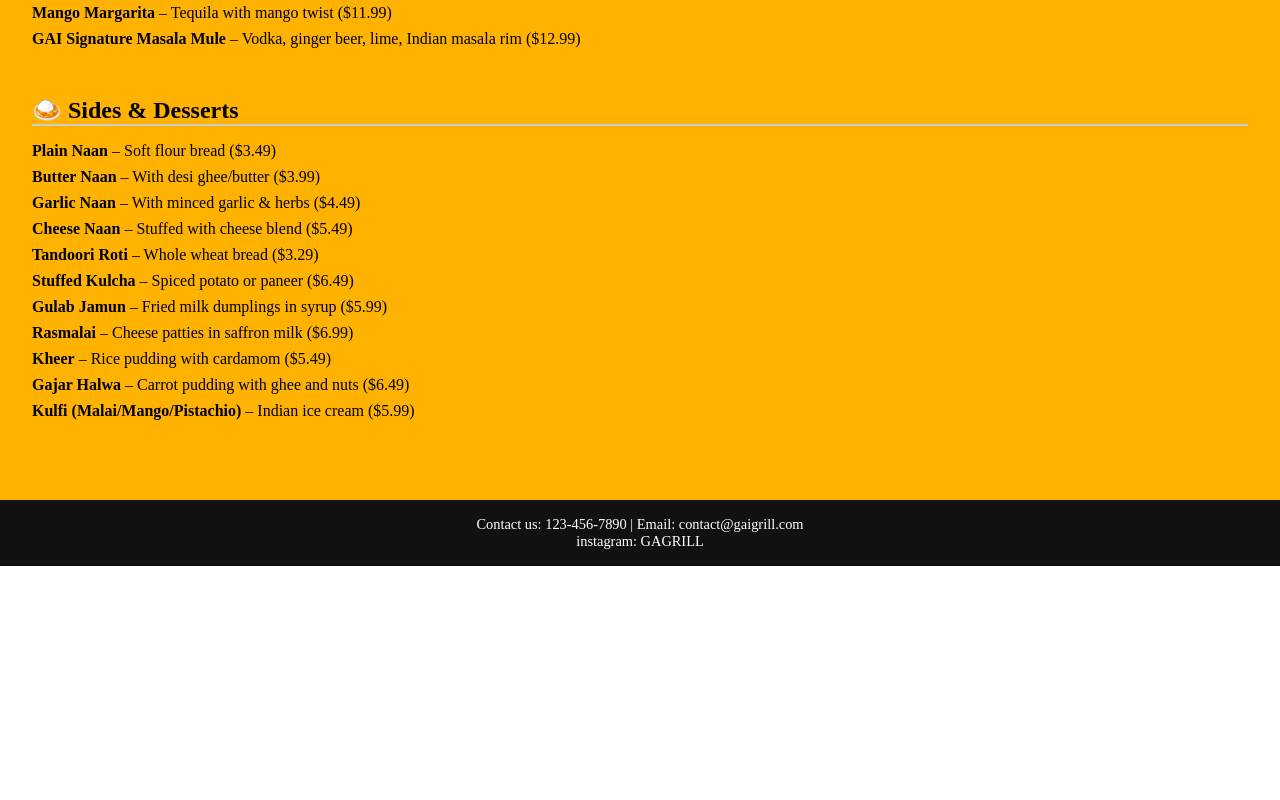
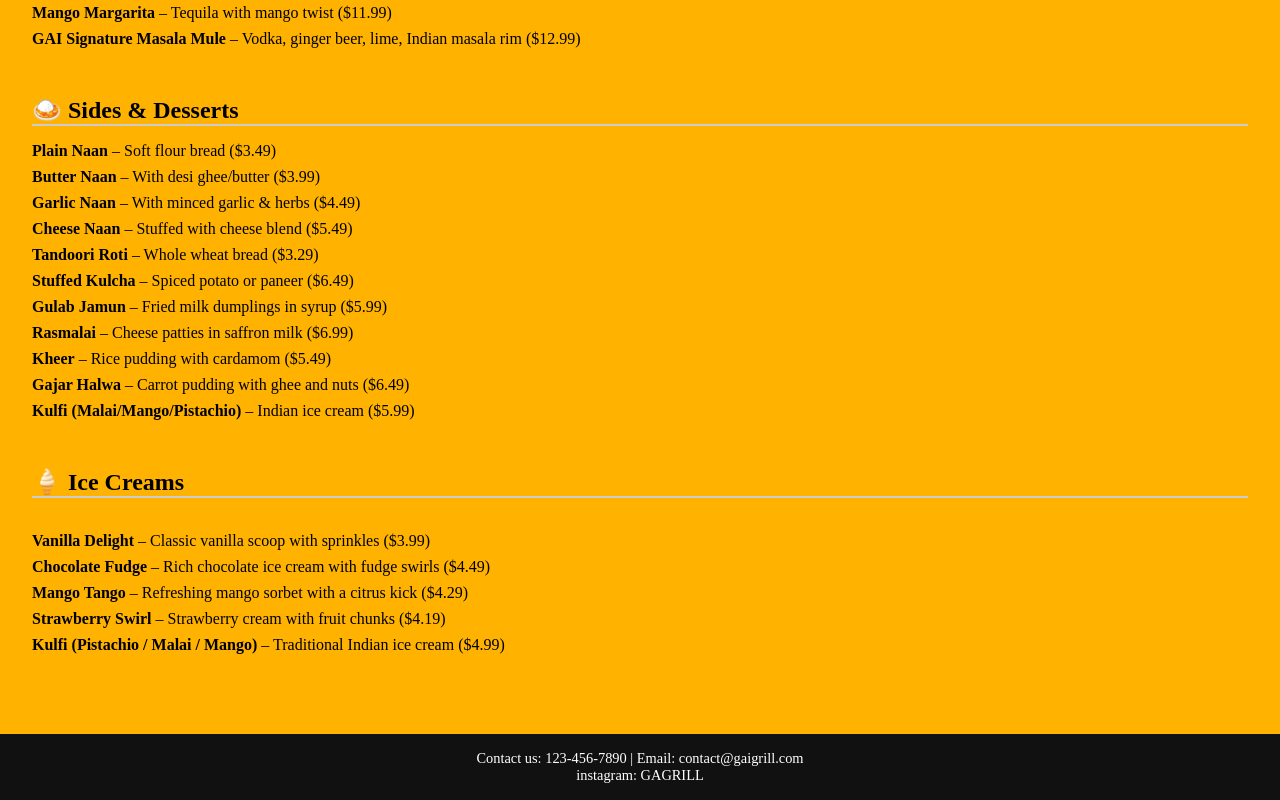
Before and after one commit to dayGreencoding/GaimRestaurantProject, a React (Vite) app: page /menu in a window 1280 px wide. Shown: the part 1720-2520 px from the top of the page. Before the commit the page ends 2286 px from the top, so only its background shows below. Built offline with nearby package versions, Linux system fonts and the light colour scheme.

Commit message:
I added Icecream section on menu items

```diff
--- a/src/Components/Header.jsx
+++ b/src/Components/Header.jsx
@@ -40,6 +40,7 @@ const Header = () => {
               <Link to="/tandoori-mains">Tandoori Mains & Sizzlers</Link>
               <Link to="/beverages">Beverages</Link>
               <Link to="/sides">Sides</Link>
+                 <Link to="/menu#ice-creams">Ice Creams</Link>
             </div>
         </div>
 
--- a/src/Components/MenuContent.jsx
+++ b/src/Components/MenuContent.jsx
@@ -107,6 +107,21 @@ const MenuContent = () => {
             <li><strong>Kulfi (Malai/Mango/Pistachio)</strong> – Indian ice cream ($5.99)</li>
           </ul>
       </section>
+
+      <section id="ice-creams">
+        <h2>🍦 Ice Creams</h2>
+        <br/>
+        <ul>
+          <li><strong>Vanilla Delight</strong> – Classic vanilla scoop with sprinkles ($3.99)</li>
+          <li><strong>Chocolate Fudge</strong> – Rich chocolate ice cream with fudge swirls ($4.49)</li>
+          <li><strong>Mango Tango</strong> – Refreshing mango sorbet with a citrus kick ($4.29)</li>
+          <li><strong>Strawberry Swirl</strong> – Strawberry cream with fruit chunks ($4.19)</li>
+          <li><strong>Kulfi (Pistachio / Malai / Mango)</strong> – Traditional Indian ice cream ($4.99)</li>
+        </ul>
+      </section>
+
+
+
     </main>
   );
 };
```
